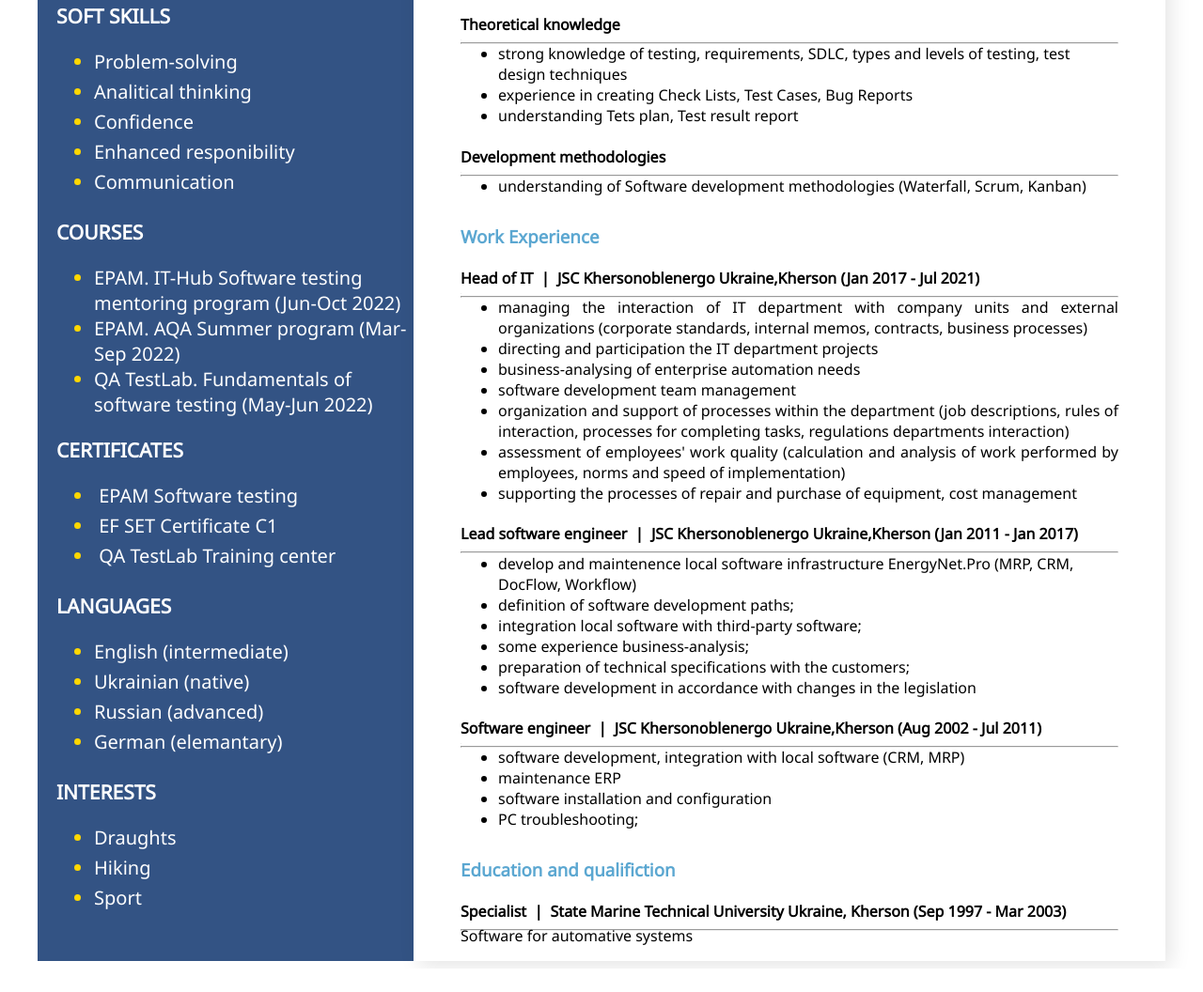
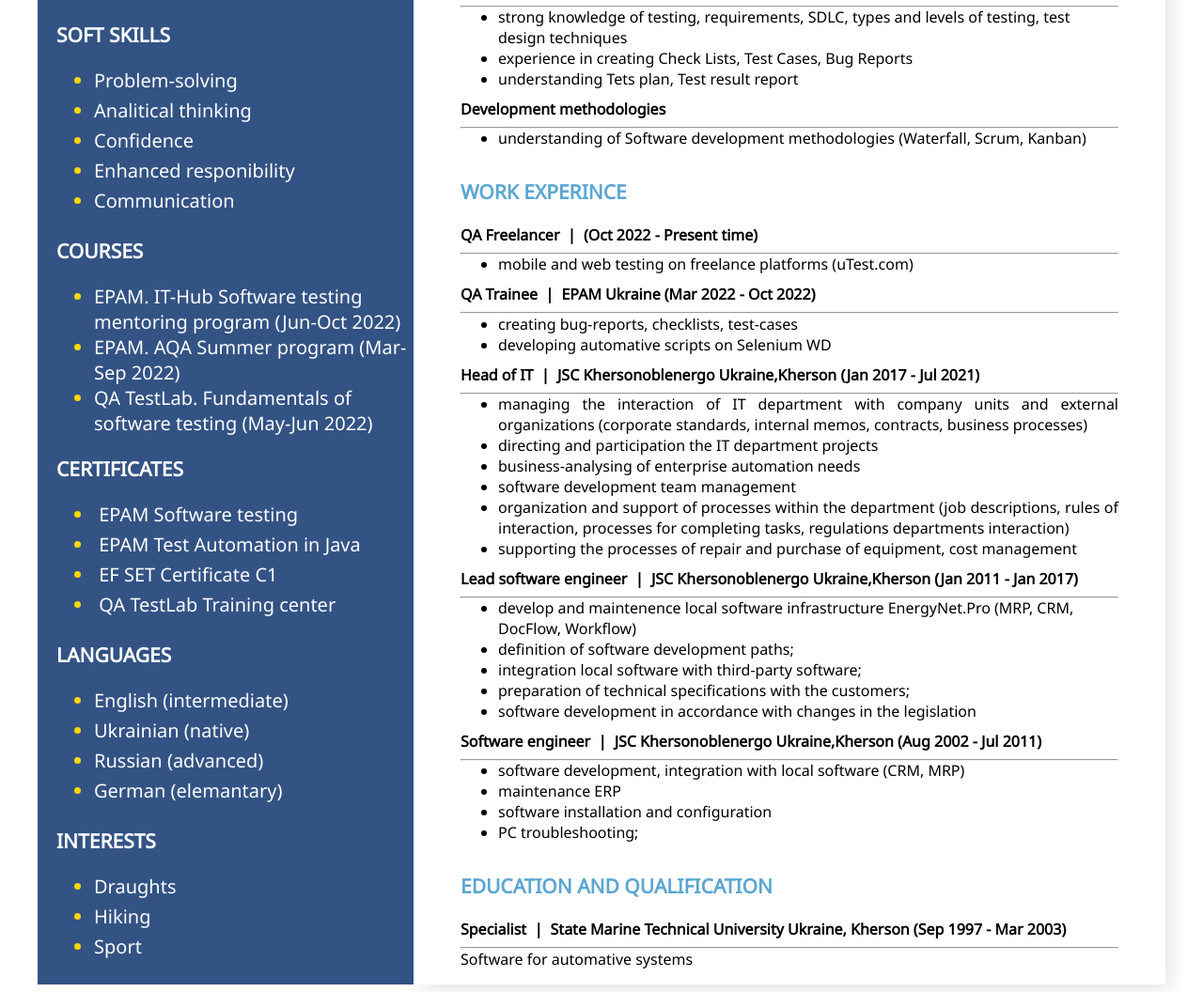
Before and after one commit to YurkovskyA/Resume, a plain HTML site: page index.html in a window 1280 px wide. Shown: the part 649-1705 px from the top of the page at 94% size. Before the commit the page ends 1680 px from the top, so only its background shows below. Drawn offline with nearby package versions, Linux system fonts and the light colour scheme.

Commit message:
QA experince is added

```diff
--- a/index.html
+++ b/index.html
@@ -29,19 +29,19 @@
                 taking into account the progress in IT. I'm searching for new opportunities and focus for challenges where
                 I can use my abilities and develop new skills, gain new experience and knowledge. </p>
         </div>
+
         <!-- Hard skills -->
         <div class="skills">
             <h3 class="h3">
-                Skills
+                SKILLS
             </h3>
             <div>
                 <h4 class="height-text-5">
                     Tools and Technologies<hr>
                 </h4>
-                <p class="indent"> -</p>
                 <ul class="responsibilities-style">
                     <li>
-                        practical experience test management systems (Test link), bug reports systems (Jira, Mantis, Redmine)
+                        practical experience TMS (Test link), BRS (Jira, Mantis, Redmine)
                     </li>
                     <li>
                         some practical experience with REST APIs (Postman)
@@ -65,7 +65,6 @@
                 <h4 class="height-text-5">
                     Database<hr>
                 </h4>
-                <p class="indent"> -</p>
                 <ul class="responsibilities-style">
                     <li>
                         basic knowledge pg/pl SQL (EMS SQL Manager)
@@ -74,7 +73,6 @@
                 <h4 class="height-text-5">
                     Theoretical knowledge<hr>
                 </h4>
-                <p class="indent"> -</p>
                 <ul class="responsibilities-style">
                     <li>
                         strong knowledge of testing, requirements, SDLC, types and levels of testing, test design techniques
@@ -89,7 +87,6 @@
                 <h4 class="height-text-5">
                     Development methodologies<hr>
                 </h4>
-                <p class="indent"> -</p>
                 <ul class="responsibilities-style">
                     <li>
                         understanding of Software development methodologies (Waterfall, Scrum, Kanban)
@@ -97,17 +94,45 @@
                 </ul>
             </div>
         </div>
+
         <!-- Work -->
         <div class="work">
             <h3 class="h3">
-                Work Experience
+                WORK EXPERINCE
             </h3>
+
             <!-- Company1 -->
+            <div>
+                <h4 class="height-text-5">
+                    QA Freelancer &nbsp;|&nbsp; (Oct 2022 - Present time) <hr>
+                </h4>
+                <ul class="responsibilities-style">
+                    <li align="justify">
+                        mobile and web testing on freelance platforms (uTest.com)
+                    </li>
+                </ul>
+            </div>
+
+            <!-- Company2 -->
+            <div>
+                <h4 class="height-text-5">
+                    QA Trainee &nbsp;|&nbsp; EPAM Ukraine (Mar 2022 - Oct 2022) <hr>
+                </h4>
+                <ul class="responsibilities-style">
+                    <li align="justify">
+                        creating bug-reports, checklists, test-cases
+                    </li>
+                    <li align="justify">
+                        developing automative scripts on Selenium WD
+                    </li>
+                </ul>
+            </div>
+
+            <!-- Company3 -->
             <div>
                 <h4 class="height-text-5">
                     Head of IT &nbsp;|&nbsp; JSC Khersonoblenergo Ukraine,Kherson (Jan 2017 - Jul 2021) <hr>
                 </h4>
-                <p class="indent"> -</p>
                 <ul class="responsibilities-style">
                     <li align="justify">
                         managing the interaction of IT department with company units and external organizations
@@ -126,21 +151,17 @@
                         organization and support of processes within the department (job descriptions, rules of interaction,
                         processes for completing tasks, regulations departments interaction)
                     </li>
-                    <li align="justify">
-                        assessment of employees' work quality (calculation and analysis of work performed by employees,
-                        norms and speed of implementation)
-                    </li>
                     <li>
                         supporting the processes of repair and purchase of equipment, cost management
                     </li>
                 </ul>
             </div>
-            <!-- Company2 -->
+
+            <!-- Company4 -->
             <div>
                 <h4 class="height-text-5">
                     Lead software engineer &nbsp;|&nbsp; JSC Khersonoblenergo Ukraine,Kherson (Jan 2011 - Jan 2017) <hr>
                 </h4>
-                <p class="indent"> -</p>
                  <ul class="responsibilities-style">
                     <li>
                         develop and maintenence local software infrastructure EnergyNet.Pro (MRP, CRM, DocFlow, Workflow)
@@ -152,9 +173,6 @@
                         integration local software with third-party software;
                     </li>
                     <li>
-                        some experience business‑analysis;
-                    </li>
-                    <li>
                         preparation of technical specifications with the customers;
                     </li>
                     <li>
@@ -163,12 +181,11 @@
                 </ul>
             </div>
 
-            <!-- Company3 -->
+            <!-- Company5 -->
             <div>
                 <h4 class="height-text-5">
                     Software engineer &nbsp;|&nbsp;  JSC Khersonoblenergo Ukraine,Kherson (Aug 2002 - Jul 2011)<hr>
                 </h4>
-                <p class="indent"> -</p>
                  <ul class="responsibilities-style">
                     <li>
                         software development, integration with local software (CRM, MRP)
@@ -185,10 +202,11 @@
                 </ul>
             </div>
         </div>
+
         <!-- Education -->
         <div class="education">
             <h3 class="h3">
-                Education and qualifiction
+                EDUCATION AND QUALIFICATION
             </h3>
             <div>
                 <h4 class="height-text-5">
@@ -262,6 +280,7 @@
             <div class="slidebar-data">
                 <ul class="slidebar-list-item">
                     <li class="yellow-color"><i class="text-contacts-color"></i>&nbsp;<a href="https://drive.google.com/file/d/1uGe8Nx2IX9Y4BOzvNLyw4QoKBaFXqzix/view?usp=sharing">EPAM Software testing</a></li>
+                    <li class="yellow-color"><i class="text-contacts-color"></i>&nbsp;<a href="https://drive.google.com/file/d/1034GML7fiPD0I8YSjwICqFMF4ZTEev9W/view?usp=share_link">EPAM Test Automation in Java</a></li>
                     <li class="yellow-color"><i class="text-contacts-color"></i>&nbsp;<a href="https://www.efset.org/cert/mxgbGk">EF SET Certificate C1</a></li>
                     <li class="yellow-color"><i class="text-contacts-color"></i>&nbsp;<a href="https://clients.qatestlab.com/api/trainings/public_certificate_228078_24705.pdf">QA TestLab Training center</a></li>
                 </ul>
--- a/styles/styles.css
+++ b/styles/styles.css
@@ -30,7 +30,7 @@ body{
     font-family: "Source Sans Pro", sans-serif;
     font-size: 30px;
     margin-top: 0px;
-    margin-bottom: 0px;
+    margin-bottom: 15px;
 }
 
 .about-user,
@@ -47,15 +47,9 @@ body{
     margin-bottom: 0;
 }
 
-/*align*/
-.indent
-{
-    font-size: 2px;
-}
-
 /*slidebar*/
 .slidebar{
-    padding-top: 40px;
+    padding-top: 60px;
     background-color: #335384;
     width: 400px;
 }
@@ -93,11 +87,15 @@ body{
     padding: 0;
 }
 .height-text-5{
-    height: 5px;
+    height: 10px;
+    margin-top: 10px;
 }
 .h3{
     color: #5BA7D1;
     padding-top: 11px;
+    font-family: "Noto Sans", sans-serif;
+    font-size: 21px;
+    font-weight: 800;
 }
 .period{
     text-align-last: right;
```
